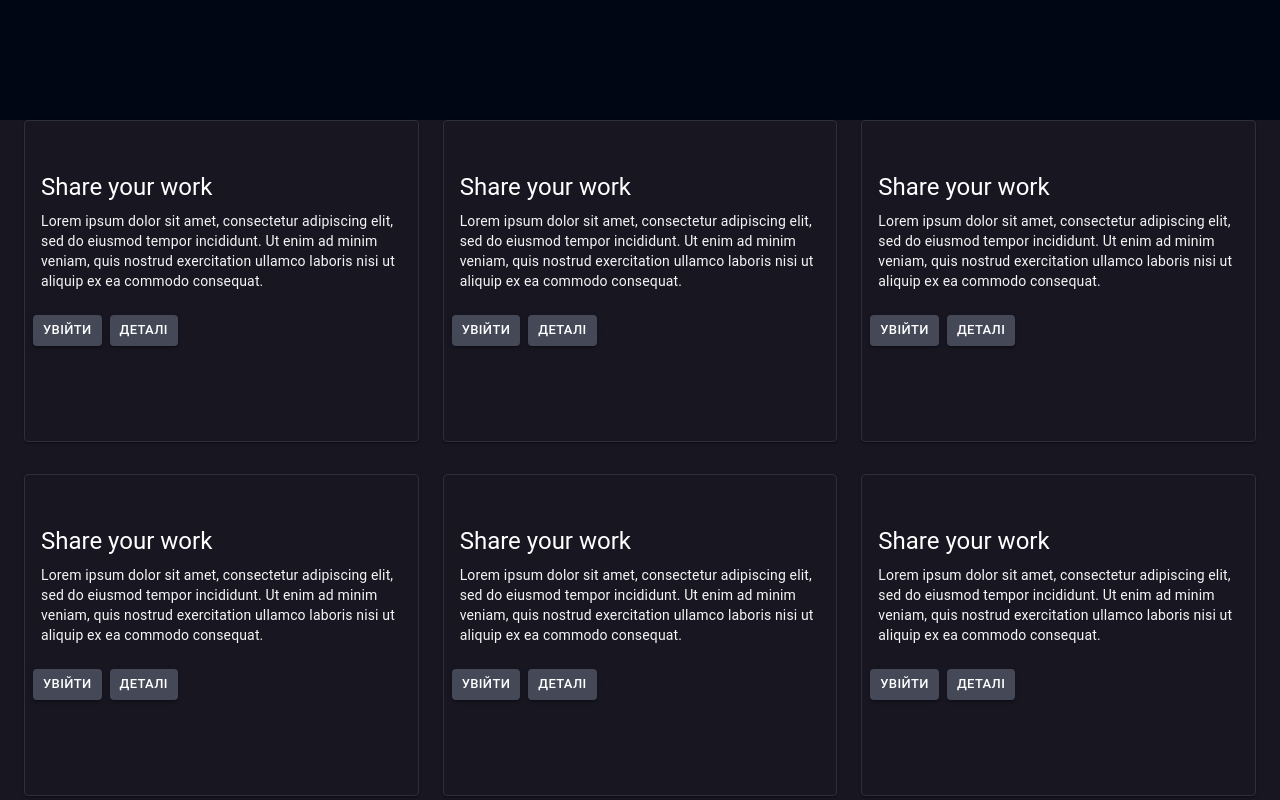
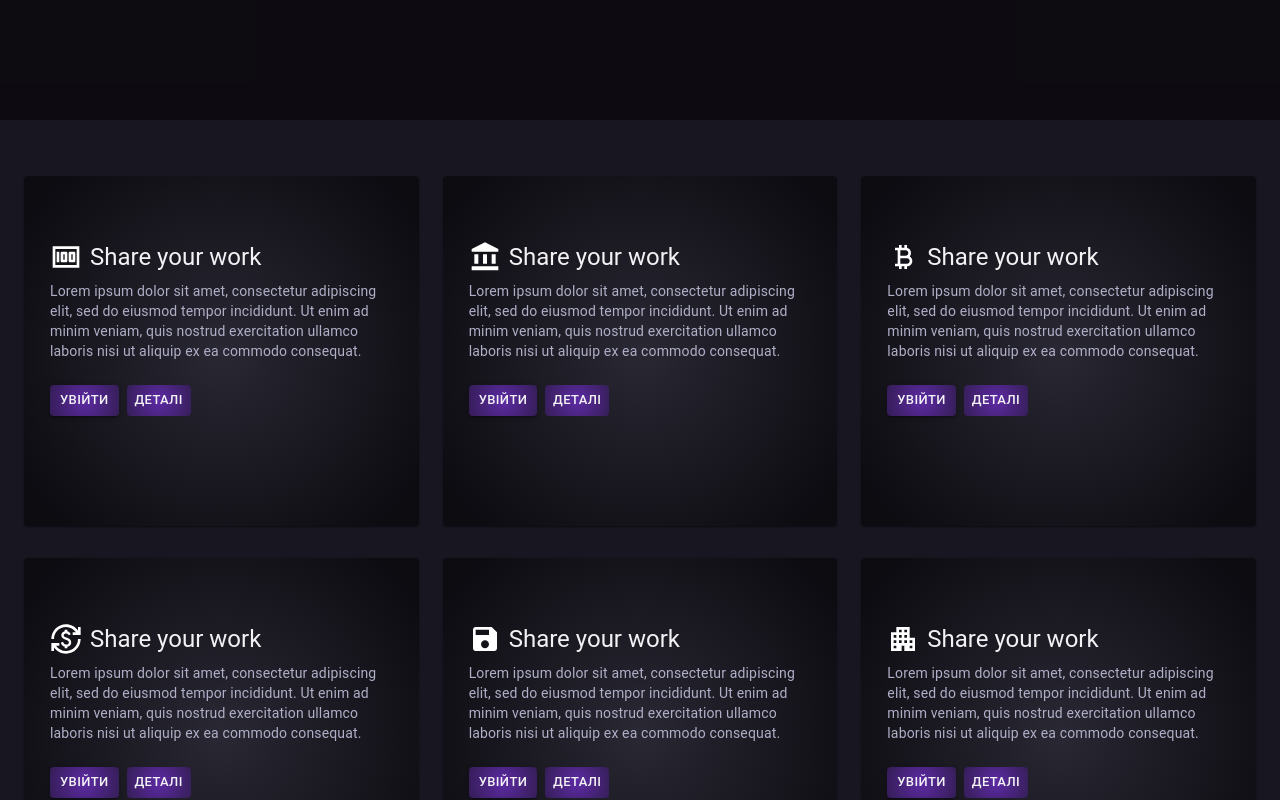
Before and after one commit to Yevheniia30/landing_page, a React (Create React App) app: page / in a window 1280 px wide. Shown: the part 680-1480 px from the top of the page. Built offline with nearby package versions, Linux system fonts and the light colour scheme.

Commit message:
added icons, edited styles

```diff
--- a/src/components/ProjectCard.tsx
+++ b/src/components/ProjectCard.tsx
@@ -1,39 +1,73 @@
-import {Card, CardContent, CardActions, Typography, Button} from '@mui/material';
+import {Card, CardContent, CardActions, Typography, Button, Box} from '@mui/material';
 import {Project} from '../types/types';
 import {FC} from 'react';
+import ShowFullInfoInDialogButton from './ShowFullInfoInDialogButton';
 
-const ProjectCard: FC<Project> = ({title, shortDescription}) => (
+const ProjectCard: FC<Project> = ({title, shortDescription, icon: Component}) => {
+    return (
         <Card
             sx={{
-      backgroundColor: 'var(--primary-bg-color)',
-      color: '#ffffff',
+                paddingX: '10px',
+                paddingY: '15px',
+                // backgroundColor: 'var(--primary-bg-color)',
+                // background: 'rgba(80,81,94,0.3)',
+                background: 'radial-gradient(circle, rgba(80,81,94,0.3) 0%, rgba(10,9,13,0.8) 90%)',
+                // background: 'radial-gradient(circle, rgba(99,99,102,1) 0%, rgba(35,35,80,1) 100%)',
+                // background: 'radial-gradient(circle, rgba(99,99,102,1) 0%, rgba(23,23,32,1) 100%)',
                 height: '320px',
-      border: '1px solid var(--secondary-bg-color)',
+                // border: '1px solid var(--secondary-bg-color)',
                 ':hover': {
                     boxShadow: 'var(--shadow-color)',
                     scale: '1.02',
-        // animation: '$mui-ripple-enter 100ms cubic-bezier(0.4, 0, 0.2, 1)',
-        animation: '$mui-ripple-enter 200ms cubic-bezier(.17,.67,.83,.67)',
+                    animation: '$mui-ripple-enter 100ms cubic-bezier(0.4, 0, 0.2, 1)',
+                    // animation: '$mui-ripple-enter 200ms cubic-bezier(.17,.67,.83,.67)',
                 },
             }}
         >
             <CardContent sx={{paddingTop: '50px'}}>
-      <Typography gutterBottom variant="h5" component="div">
+                <Box sx={{display: 'flex', gap: 1}}>
+                    {Component && (
+                        <Component
+                            sx={{
+                                width: 32,
+                                height: 32,
+                                fill: '#ffffff',
+                            }}
+                        />
+                    )}
+                    <Typography
+                        gutterBottom
+                        variant="h5"
+                        component="div"
+                        color="var(--primary-text-color)"
+                    >
                         {title}
                     </Typography>
+                </Box>
                 <Typography variant="body2" color="var(--secondary-text-color)">
                     {shortDescription}
                 </Typography>
             </CardContent>
-    <CardActions>
-      <Button size="small" variant="contained" sx={{backgroundColor: 'var(--button-bg-color)'}}>
+            <CardActions sx={{paddingX: '16px'}}>
+                <Button
+                    size="small"
+                    variant="contained"
+                    sx={{
+                        background: 'var(--accent-violet-gradient)',
+                        color: 'var(--primary-text-color)',
+                    }}
+                >
                     Увійти
                 </Button>
-      <Button size="small" variant="contained" sx={{backgroundColor: 'var(--button-bg-color)'}}>
-        Деталі
-      </Button>
+                <ShowFullInfoInDialogButton
+                    sx={{
+                        background: 'var(--accent-violet-gradient)',
+                        color: 'var(--primary-text-color)',
+                    }}
+                />
             </CardActions>
         </Card>
     );
+};
 
 export default ProjectCard;
--- /dev/null
+++ b/src/components/ShowFullInfoInDialogButton.tsx
@@ -0,0 +1,26 @@
+import {Button, Dialog, DialogContent, DialogTitle, SxProps} from '@mui/material';
+import {FC, useState} from 'react';
+
+interface ShowFullInfoInDialogButtonProps {
+    sx: SxProps;
+}
+
+const ShowFullInfoInDialogButton: FC<ShowFullInfoInDialogButtonProps> = ({sx}) => {
+    const [open, setOpen] = useState(false);
+
+    const handleToggle = () => setOpen((prevState) => !prevState);
+
+    return (
+        <>
+            <Button size="small" sx={sx} onClick={handleToggle}>
+                Деталі
+            </Button>
+            <Dialog open={open} onClose={handleToggle}>
+                <DialogTitle></DialogTitle>
+                <DialogContent></DialogContent>
+            </Dialog>
+        </>
+    );
+};
+
+export default ShowFullInfoInDialogButton;
--- a/src/index.css
+++ b/src/index.css
@@ -20,12 +20,23 @@ code {
 /*border 2c303a*/
 
 html {
-  --main-bg-color: #010614;
+  /*--main-bg-color: #010614;*/
+  --main-bg-color: rgba(10,9,13,0.8);
   --primary-bg-color: #181621;
   --secondary-bg-color: #2c303a;
-  --primary-text-color: #ffffff;
-  --secondary-text-color: #F5F5F5;
+  --primary-text-color: #f2f2f4;
+  /*--secondary-text-color: #c7c9d3;*/
+  --secondary-text-color: #afafc7;
   --accent-green-color: #10EA18;
   --button-bg-color: #444857;
-  --shadow-color: -2px -2px 10px 15px rgba(44,48,58,0.5);
+  --shadow-color: -2px -2px 10px 15px rgba(44,48,58,0.7);
+  /*--shadow-color: -2px -2px 10px 15px rgba(16, 234, 24, 0.2);*/
+  /*--shadow-color: -2px -2px 10px 15px rgba(3, 17, 95, 0.5);*/
+
+  --accent-blue-color: #03115f;
+  --accent-violet-color: rgba(100,21,180,1);
+  --accent-violet-gradient: radial-gradient(circle, rgba(93,42,164,1) 0%, rgba(34,23,52,0.8) 150%);
+  --accent-violet2-gradient: radial-gradient(circle, rgba(100,21,180,1) 0%, rgba(56,13,99,0.8) 100%);
+  --accent-green-gradient: radial-gradient(circle, rgba(98,218,10,1) 0%, rgba(25,87,4,0.8) 110%);
+  --accent-green2-gradient: radial-gradient(ellipse, rgba(17,229,179,1) 0%, rgba(9,107,84,1) 100%);
 }
--- a/src/index.tsx
+++ b/src/index.tsx
@@ -6,9 +6,9 @@ import reportWebVitals from './reportWebVitals';
 
 const root = ReactDOM.createRoot(document.getElementById('root') as HTMLElement);
 root.render(
-  <React.StrictMode>
-    <App />
-  </React.StrictMode>,
+    <React.StrictMode>
+        <App />
+    </React.StrictMode>,
 );
 
 // If you want to start measuring performance in your app, pass a function
--- a/src/sections/Footer.tsx
+++ b/src/sections/Footer.tsx
@@ -22,7 +22,9 @@ const Footer = () => {
                 }}
             >
                 <Typography variant={isPhone ? 'h5' : 'h2'}>How we work</Typography>
-        <TimelineIcon sx={{color: 'var(--accent-green-color)', width: '70px', height: '70px'}} />
+                <TimelineIcon
+                    sx={{color: 'var(--accent-green-color)', width: '70px', height: '70px'}}
+                />
                 <Box sx={{fontSize: isPhone ? '15px' : '17px'}}>
                     here are all projects and information about them
                 </Box>
--- a/src/sections/Main.tsx
+++ b/src/sections/Main.tsx
@@ -11,8 +11,10 @@ const Main = () => {
         setProjectsList(projectsListData);
     }, []);
 
+    console.log('projectsList', projectsList);
+
     return (
-    <Box sx={{flexGrow: 1}}>
+        <Box sx={{flexGrow: 1, paddingY: 7}}>
             <Grid
                 container
                 rowSpacing={{xs: 3, md: 4}}
--- a/src/types/types.ts
+++ b/src/types/types.ts
@@ -6,6 +6,7 @@ export interface Employee {
 export interface Project {
     id: number;
     title: string;
+    icon?: any;
     shortDescription: string;
     fullDescription: string;
     developers: Employee[];
```
Also changed, not shown: src/mocks/mocks.ts (+26 -16 lines), src/App.tsx (indentation only), src/sections/Header.tsx (indentation only), src/sections/Hero.tsx (indentation only). Lines whose indentation alone changed are shown as unchanged.
